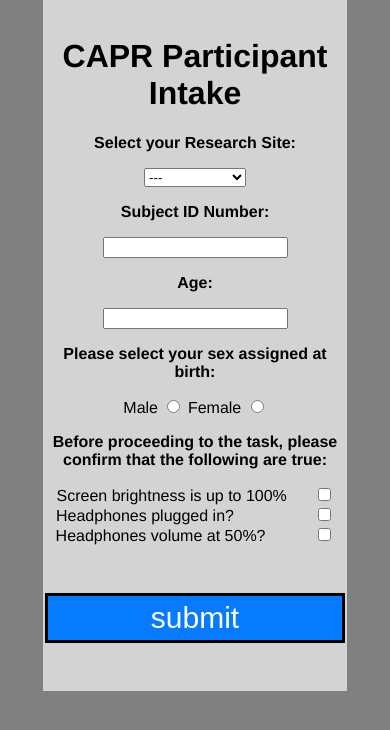
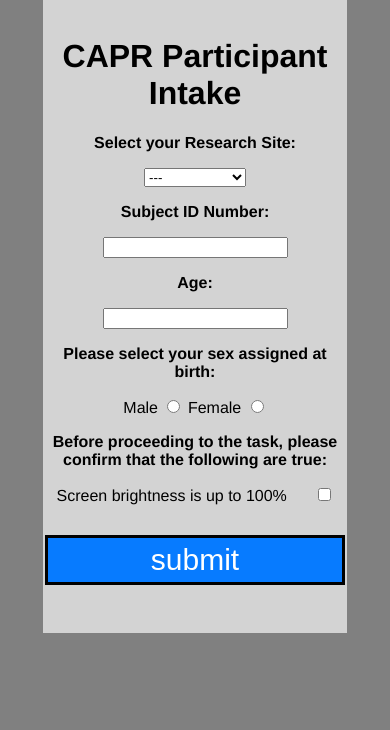
Before and after one commit to belieflab/mooneyFaces, a PHP site: page / in a window 390 px wide. Shown: the part 36-766 px from the top of the page. Run offline with PHP 8.4, Linux system fonts and the light colour scheme; data that the repository does not hold is empty; some libraries are stand-ins or nearby versions.

Commit message:
removed headphones

```diff
--- a/include/intake.php
+++ b/include/intake.php
@@ -51,7 +51,7 @@
     <br>
   </label>
 
-  <label class="container">Headphones plugged in? &nbsp&nbsp&nbsp&nbsp&nbsp&nbsp&nbsp&nbsp&nbsp&nbsp&nbsp&nbsp&nbsp&nbsp&nbsp&nbsp
+  <!-- <label class="container">Headphones plugged in? &nbsp&nbsp&nbsp&nbsp&nbsp&nbsp&nbsp&nbsp&nbsp&nbsp&nbsp&nbsp&nbsp&nbsp&nbsp&nbsp
     <input type="checkbox">
     <br>
   </label>
@@ -61,7 +61,7 @@
     <br>
   </label>
 </form>
-<br>
+<br> -->
 <button id="submitButton" class="loadMain" onclick="submitIntake(), ageFinder()" type="button">submit</button>
 </div>
 <div id="validation" style="display: none">
```
